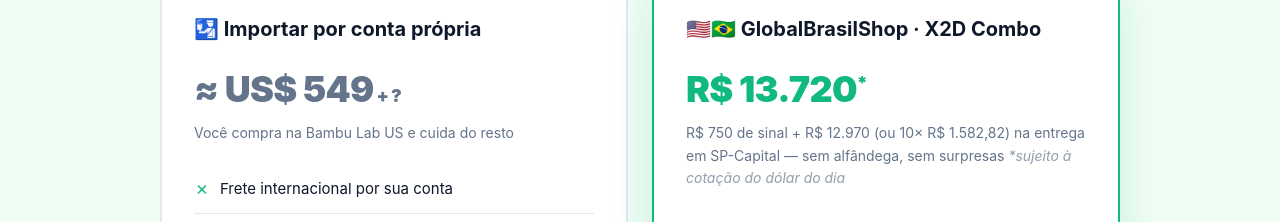
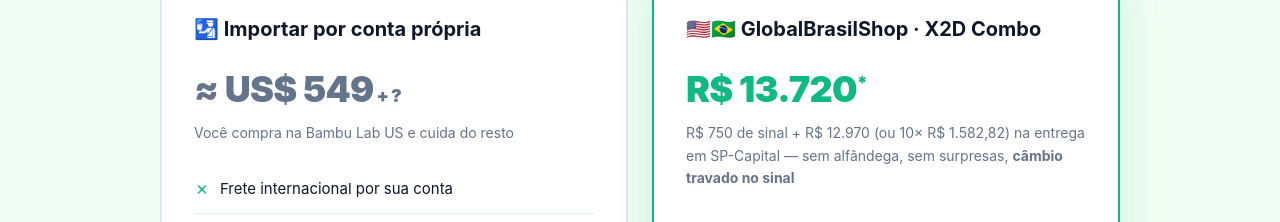
Before and after one commit to luiscrsDev/x2d-landing, a plain HTML site: page index.html in a window 1280 px wide. Shown: the part 1692-1914 px from the top of the page. Drawn offline with Linux system fonts and the light colour scheme.

Commit message:
Add files via upload

```diff
--- a/index.html
+++ b/index.html
@@ -1080,7 +1080,7 @@
       <div class="compare-card winner">
         <h3>🇺🇸🇧🇷 GlobalBrasilShop · X2D Combo</h3>
         <div class="compare-price">R$ 13.720<sup style="font-size:18px;">*</sup></div>
-        <div class="compare-sub">R$ 750 de sinal + R$ 12.970 (ou 10× R$ 1.582,82) na entrega em SP-Capital — sem alfândega, sem surpresas <em style="opacity:0.7;">*sujeito à cotação do dólar do dia</em></div>
+        <div class="compare-sub">R$ 750 de sinal + R$ 12.970 (ou 10× R$ 1.582,82) na entrega em SP-Capital — sem alfândega, sem surpresas, <strong>câmbio travado no sinal</strong></div>
         <ul class="compare-list">
           <li><span class="icon icon-yes">✓</span> X2D Combo: dual-extruder + sistema AMS multi-cor incluso</li>
           <li><span class="icon icon-yes">✓</span> Produto + frete + impostos já calculados em BRL</li>
```
